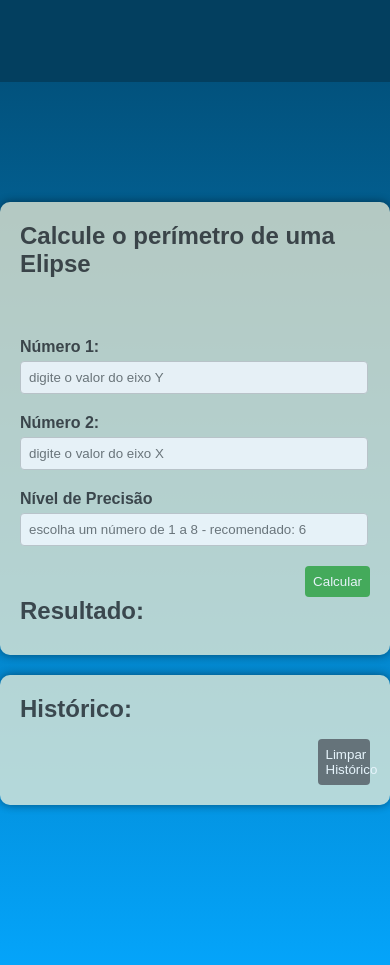
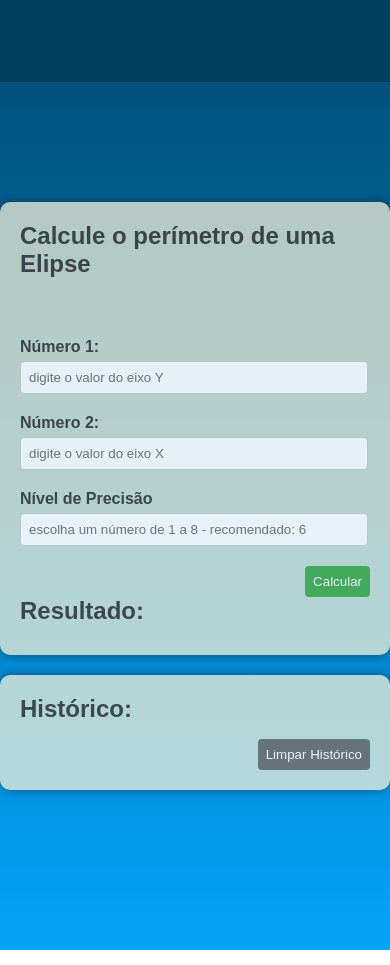
Before and after one commit to ViniciusMrz4/CalculadoraAPI, a plain HTML site: page index.html in a window 390 px wide. Shown: the part 118-1083 px from the top of the page. Drawn offline with Linux system fonts and the light colour scheme.

Commit message:
responsividade botão hist

```diff
--- a/elipse.css
+++ b/elipse.css
@@ -144,4 +144,7 @@ p {
       width: auto;
     }
 
+    .form-button-hist button {
+      width: auto;
+    }
   }
```
